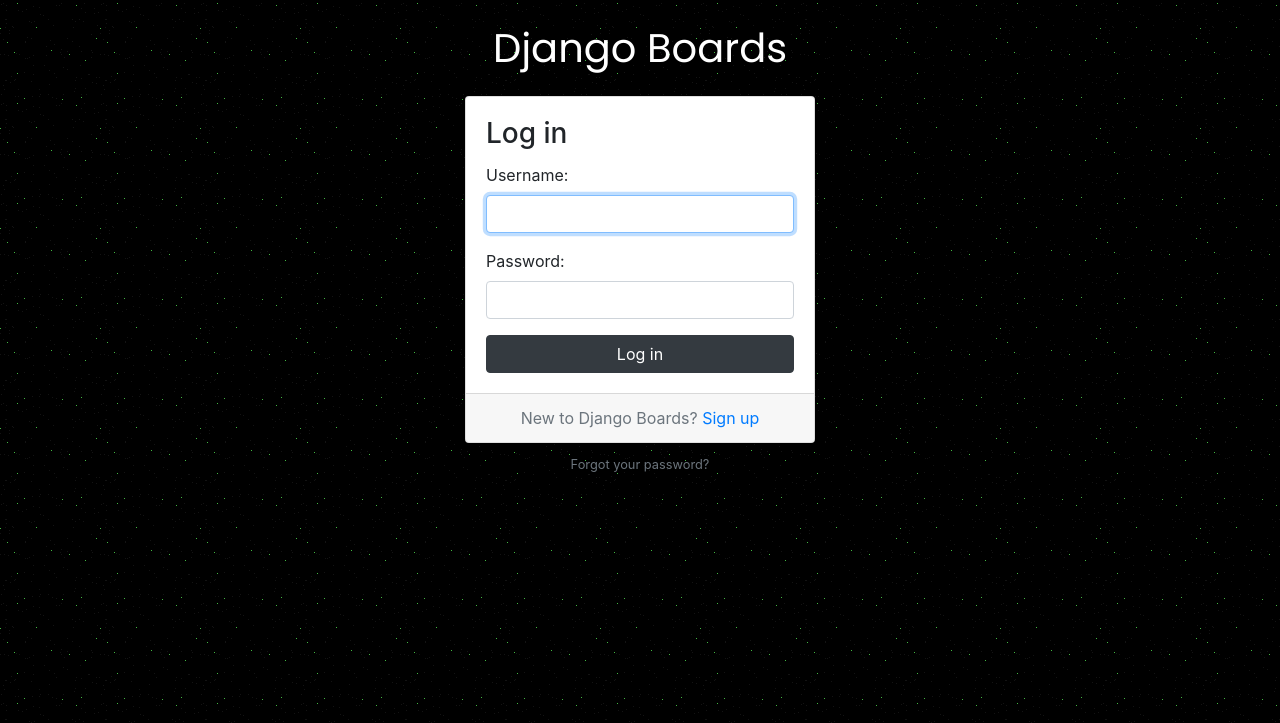
After one commit to rvmoura96/django-tutorial-sibtc, a Django app: page /login/ in a window 1280 px wide. The commit adds this page. Shown: the top 723 px of the page. Run offline with Django 3.2, Linux system fonts and the light colour scheme; some libraries are stand-ins or nearby versions.

Commit message:
Conclusion Creating Custom Template Tags module, part 4 tutorial

```diff
--- /dev/null
+++ b/myproject/boards/templatetags/form_tags.py
@@ -0,0 +1,17 @@
+from django import template
+
+register = template.Library()
+
+@register.filter
+def field_type(bound_field):
+    return bound_field.field.widget.__class__.__name__
+
+@register.filter
+def input_class(bound_field):
+    css_class = ''
+    if bound_field.form.is_bound:
+        if bound_field.errors:
+            css_class = 'is-invalid'
+        elif field_type(bound_field) != 'PasswordInput':
+            css_class = 'is-valid'
+    return 'form-control {}'.format(css_class)
--- a/myproject/myproject/settings.py
+++ b/myproject/myproject/settings.py
@@ -131,3 +131,4 @@ STATICFILES_DIRS = [
 ]
 
 LOGOUT_REDIRECT_URL = 'home'
+LOGIN_REDIRECT_URL = 'home'
--- a/myproject/myproject/urls.py
+++ b/myproject/myproject/urls.py
@@ -22,8 +22,10 @@ from boards import views
 
 urlpatterns = [
     url(r'^$', views.home, name='home'),
-    url(r'boards/(?P<pk>\d+)/$', views.board_topics, name='board_topics'),
-    url(r'logout/$', auth_views.LogoutView.as_view(), name='logout'),
-    url(r'signup/$', accounts_views.signup, name='signup'),
+    url(r'^signup/$', accounts_views.signup, name='signup'),
+    url(r'^login/$', auth_views.LoginView.as_view(template_name='login.html'), name='login'),
+    url(r'^logout/$', auth_views.LogoutView.as_view(), name='logout'),
+    url(r'^boards/(?P<pk>\d+)/$', views.board_topics, name='board_topics'),
     url(r'^boards/(?P<pk>\d+)/new/$', views.new_topic, name='new_topic'),
+    url(r'^admin/', admin.site.urls),
 ]
--- a/myproject/templates/base.html
+++ b/myproject/templates/base.html
@@ -33,7 +33,7 @@
                             </ul>
                         {% else %}
                             <form class="form-inline ml-auto">
-                                <a href="#" class="btn btn-info">Log in</a>
+                                <a href="{% url 'login' %}" class="btn btn-info">Log in</a>
                                 <a href="{% url 'signup' %}" class="btn btn-primary ml-2">Sign up</a>
                             </form>
                         {% endif %}
--- /dev/null
+++ b/myproject/templates/base_accounts.html
@@ -0,0 +1,18 @@
+{% extends 'base.html' %}
+
+{% load static %}
+
+{% block stylesheet %}
+    <link rel="stylesheet" href="{% static 'css/accounts.css' %}">
+{% endblock %}
+
+
+{% block body %}
+    <div class="container">
+        <h1 class="text-center logo my-4">
+            <a href="{% url 'home' %}">Django Boards</a>
+        </h1>
+        {% block content %}
+        {% endblock %}
+    </div>
+{% endblock  %}
--- /dev/null
+++ b/myproject/templates/login.html
@@ -0,0 +1,28 @@
+{% extends 'base_accounts.html' %}
+
+{% block title %} Log in to Django Boards {% endblock %}
+
+{% block content %}
+    <div class="row justify-content-center">
+        <div class="col-lg-4 col-md-6 col-sm-8">
+            <div class="card">
+                <div class="card-body">
+                    <h3 class="card-title">Log in</h3>
+                    <form method="post" novalidate>
+                        {% csrf_token %}
+                        {% include "includes/form.html" %}
+                        <button type="submit" class="btn btn-dark btn-block">Log in</button>
+                    </form>
+                </div>
+                <div class="card-footer text-muted text-center">
+                    New to Django Boards? <a href="{% url 'signup' %}">Sign up</a>
+                </div>
+            </div>
+            <div class="text-center py-2">
+                <small>
+                    <a href="#" class="text-muted">Forgot your password?</a>
+                </small>
+            </div>
+        </div>
+    </div>
+{% endblock %}
```
Also changed, not shown: myproject/templates/includes/form.html (+15 -19 lines), myproject/templates/signup.html (+4 -13 lines), myproject/boards/templatetags/__init__.py (added), myproject/boards/tests/__init__.py (added), myproject/boards/tests/test_templates.py (added), myproject/boards/tests/test_views.py (renamed from myproject/boards/tests.py).
